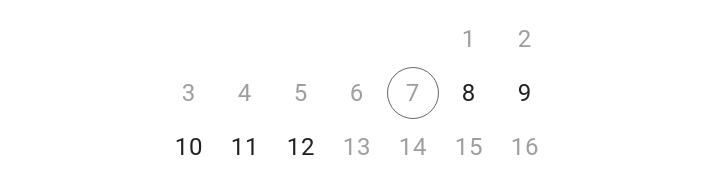
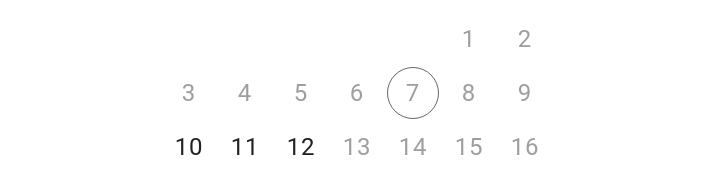
Before and after one commit to hi09067/kioskfront, a React (Vite) app: page /showtime in a window 1280 px wide. Shown: the part 204-373 px from the top of the page, without its empty margins (283-993 px from the left). Built offline with nearby package versions, Linux system fonts and the light colour scheme.

Commit message:
일부 주석 제거

```diff
--- a/src/pages/DemographicSurvey.jsx
+++ b/src/pages/DemographicSurvey.jsx
@@ -104,10 +104,8 @@ export default function SurveyAll() {
       setNickName(value);
       setIsNicknameChecked(false); // 닉 변경 시 중복체크 무효화
       setIsDuplicateNickname(true);
-      console.log('[onChange nickname]', value, ' | store.nickName ->', useUserStore.getState().nickName);
     } else if (fieldSetterMap[name]) {
       fieldSetterMap[name](value);
-      console.log(`[onChange ${name}]`, value, ' | store ->', useUserStore.getState()[name]);
     }
   };
 
--- a/src/pages/SeatQuestionnaire.jsx
+++ b/src/pages/SeatQuestionnaire.jsx
@@ -106,10 +106,6 @@ export default function KioskAwarenessSurvey() {
       answerScore: parseInt(v, 10),
     })),
   };
-
-  // 전송 직전 payload/JSON 문자열 찍기
-  console.log('[submit/payload object]', receiptInfo);
-  console.log('[submit/payload JSON]', JSON.stringify(receiptInfo, null, 2));
 
   setIsLoading(true);
 
--- a/src/pages/ShowtimeSelect.jsx
+++ b/src/pages/ShowtimeSelect.jsx
@@ -17,20 +17,12 @@ export default function ShowtimeSelect() {
   const { setViewDate } = useUserStore();
 
   const allowedDates = [
-    dayjs('2025-08-08'),
-    dayjs('2025-08-09'),
     dayjs('2025-08-10'),
     dayjs('2025-08-11'),
     dayjs('2025-08-12'),
   ];
 
   const showtimesByDate = {
-    '2025-08-08': [
-      { id: 1, time: '19:30', actors: ['김인주', '박정민', '이지민'] },
-    ],
-    '2025-08-09': [
-      { id: 1, time: '20:00', actors: ['김인주', '박정민', '이지민'] },
-    ],
     '2025-08-10': [
       { id: 1, time: '19:30', actors: ['김인주', '박정민', '이지민'] },
     ],
```
